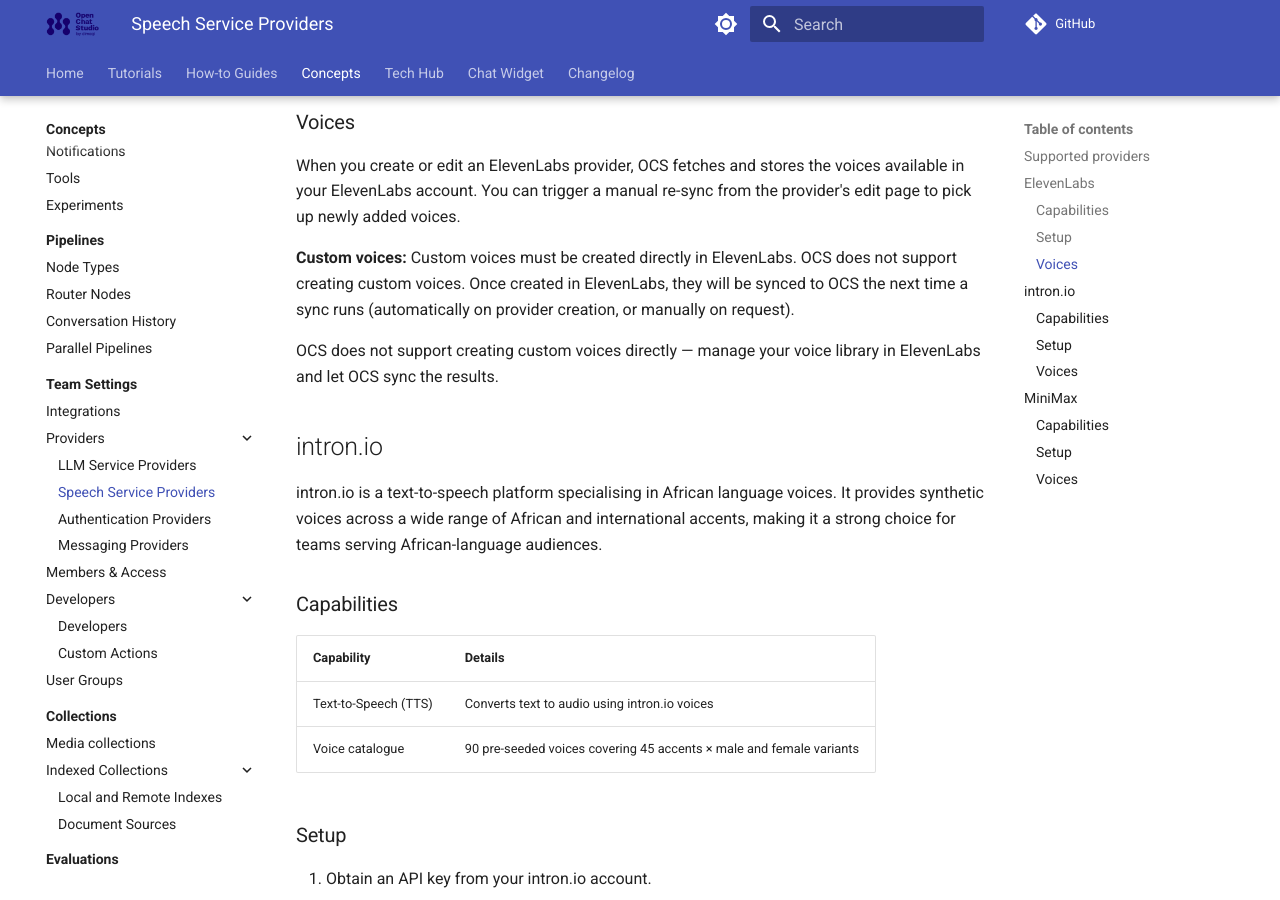
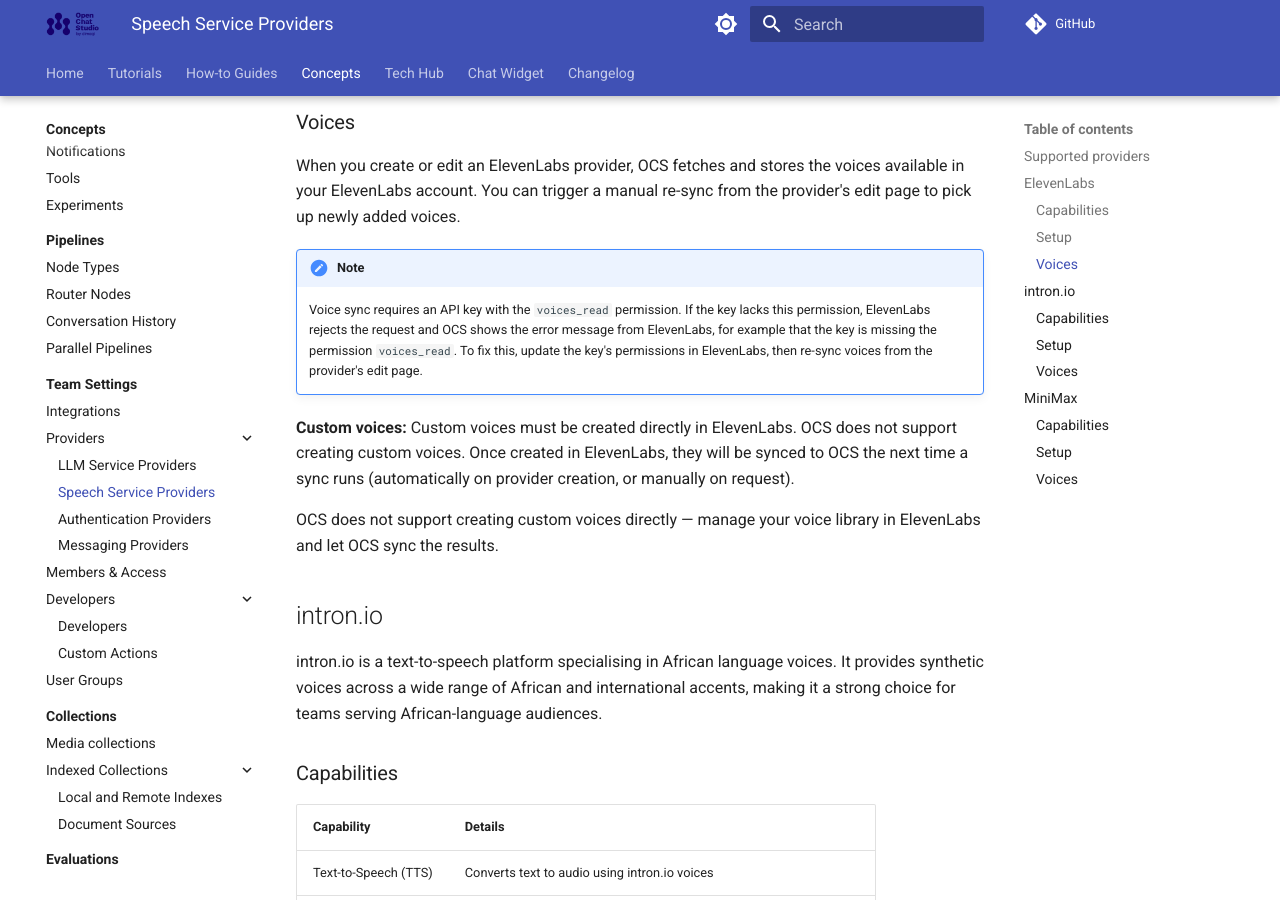
Before and after one commit to dimagi/open-chat-studio-docs, an MkDocs documentation site: the page built from docs/concepts/team/speech_providers.md, in a window 1280 px wide and 900 px high, scrolled down 1011 px. Built offline with MkDocs 1.6.1 and Material for MkDocs 9.7.7, drawn with Linux system fonts in a browser that asks for light colours; a script that is not in the unit is left out; comment, search, counter and statistics services are not loaded.

Commit message:
update changelog and docs from OCS PR #4735
Co-Authored-By: Claude Opus 5.5 <noreply@anthropic.com>

```diff
--- a/docs/concepts/team/speech_providers.md
+++ b/docs/concepts/team/speech_providers.md
@@ -30,6 +30,11 @@ Speech service providers enable voice capabilities in Open Chat Studio, includin
 ### Voices
 
 When you create or edit an ElevenLabs provider, OCS fetches and stores the voices available in your ElevenLabs account. You can trigger a manual re-sync from the provider's edit page to pick up newly added voices.
+
+!!! note
+    Voice sync requires an API key with the `voices_read` permission.
+    If the key lacks this permission, ElevenLabs rejects the request and OCS shows the error message from ElevenLabs, for example that the key is missing the permission `voices_read`.
+    To fix this, update the key's permissions in ElevenLabs, then re-sync voices from the provider's edit page.
 
 **Custom voices:** Custom voices must be created directly in ElevenLabs. OCS does not support creating custom voices. Once created in ElevenLabs, they will be synced to OCS the next time a sync runs (automatically on provider creation, or manually on request).
 
```
Also changed, not shown: docs/changelog.md (+1 -0 lines).
